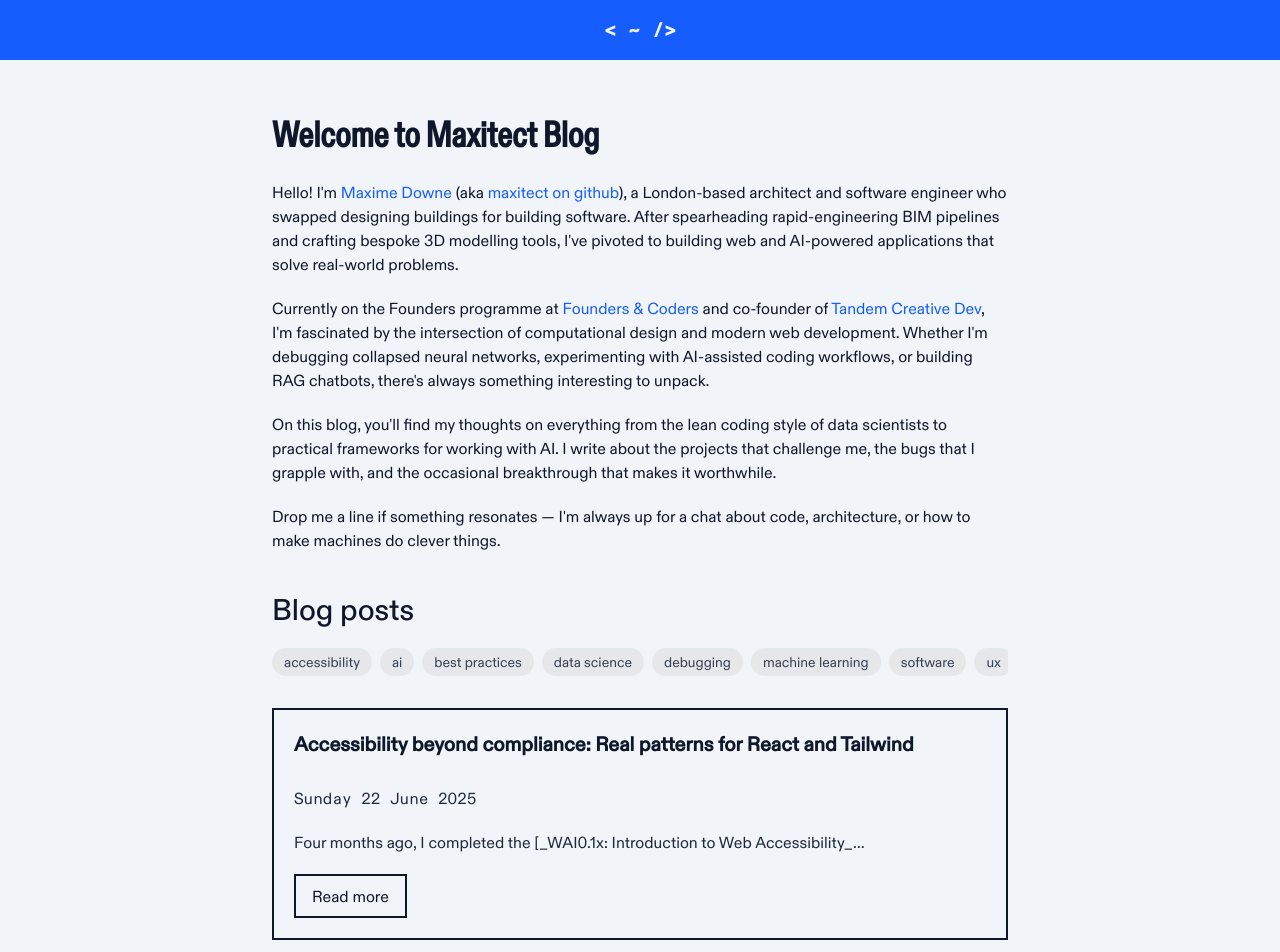
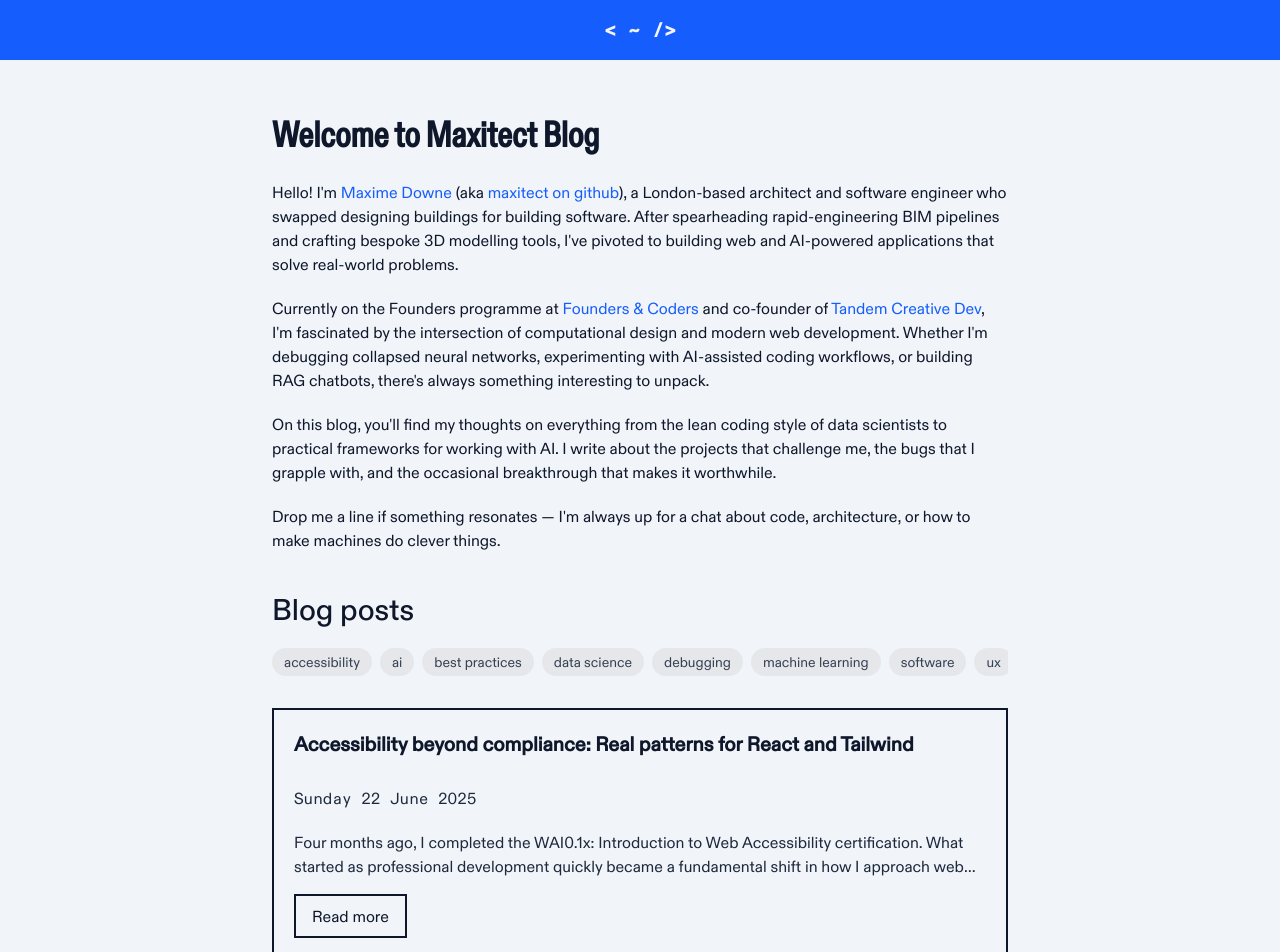
Before and after one commit to maxitect/blog, a Next.js app: page / in a window 1280 px wide. Shown: the top 952 px of the page. Built offline with nearby package versions, Linux system fonts and the light colour scheme.

Commit message:
style: update display previews on posts in homepage

```diff
--- a/src/components/PostItem.tsx
+++ b/src/components/PostItem.tsx
@@ -2,7 +2,8 @@
 
 import Link from "next/link";
 import Image from "next/image";
-import { Post } from "../lib/posts";
+import ReactMarkdown from "react-markdown";
+import { Post } from "@/lib/posts";
 import Date from "./Date";
 
 interface PostItemProps {
@@ -13,9 +14,10 @@ export default function PostItem({ post }: PostItemProps) {
   return (
     <article className="flex flex-wrap gap-6 mb-6 p-5 border-2 border-foreground md:w-auto w-80">
       {post.imagePath && (
-      <div className="flex-1 min-w-64">
-        <Image src={post.imagePath} alt={""} width="275" height="200" />
-      </div>)}
+        <div className="flex-1 min-w-64">
+          <Image src={post.imagePath} alt={""} width="275" height="200" />
+        </div>
+      )}
       <div className="flex-1 min-w-64">
         <h3 className="text-2xl font-bold mb-2 mt-0 !pt-0 font-condensed-medium">
           <Link
@@ -26,9 +28,34 @@ export default function PostItem({ post }: PostItemProps) {
           </Link>
         </h3>
         <Date date={post.date} />
-        <p className="text-base !text-foreground-mid mb-4 line-clamp-3">
-          {post.preview}
-        </p>
+        <div className="text-base !text-foreground-mid mb-4 line-clamp-3 markdown">
+          <ReactMarkdown
+            components={{
+              p: ({ children }) => <span>{children}</span>,
+              a: ({ children, href }) => (
+                <Link
+                  href={href || "#"}
+                  className="text-blue-600 hover:text-blue-500 hover:underline"
+                  target={href?.startsWith("http") ? "_blank" : undefined}
+                  rel={
+                    href?.startsWith("http") ? "noopener noreferrer" : undefined
+                  }
+                >
+                  {children}
+                </Link>
+              ),
+              em: ({ children }) => <em>{children}</em>,
+              strong: ({ children }) => <strong>{children}</strong>,
+              code: ({ children }) => (
+                <code className="bg-background-mid text-blue-600 font-mono-regular px-1">
+                  {children}
+                </code>
+              ),
+            }}
+          >
+            {post.preview}
+          </ReactMarkdown>
+        </div>
         <Link
           href={`/posts/${post.slug}`}
           className="inline-block border-2 border-foreground hover:bg-blue-600 py-2 px-4 transition-colors"
--- a/src/lib/posts.ts
+++ b/src/lib/posts.ts
@@ -45,18 +45,19 @@ export function getAllPosts(): Post[] {
         slug.split("_")[0]?.replace(/-/g, "/") ||
         new Date().toISOString().split("T")[0];
 
-      const preview = (() => {
-        const lines = content.split("\n");
-        for (const line of lines) {
-          const trimmed = line.trim();
-          if (!trimmed) continue;
-          if (trimmed.startsWith("#")) continue;
-          if (trimmed.length <= 200) return trimmed;
-          const sliced = trimmed.slice(0, 200);
-          return sliced.slice(0, sliced.lastIndexOf(" ")) + "…";
-        }
-        return "";
-      })();
+        const preview = (() => {
+          const text = content
+            .replace(/^#+.*$/gm, '')
+            .replace(/\[([^\]]+)\]\([^)]+\)/g, '$1')
+            .replace(/\*\*([^*]+)\*\*/g, '$1')
+            .replace(/\*([^*]+)\*/g, '$1')
+            .replace(/_([^_]+)_/g, '$1')
+            .trim()
+            .slice(0, 200);
+
+          const lastSpace = text.lastIndexOf(' ');
+          return lastSpace > 0 ? text.slice(0, lastSpace) + '…' : text;
+         })();
 
       const slugified = slugify(title);
       const publicImagePath = join(process.cwd(), "public", imagePath);
```
